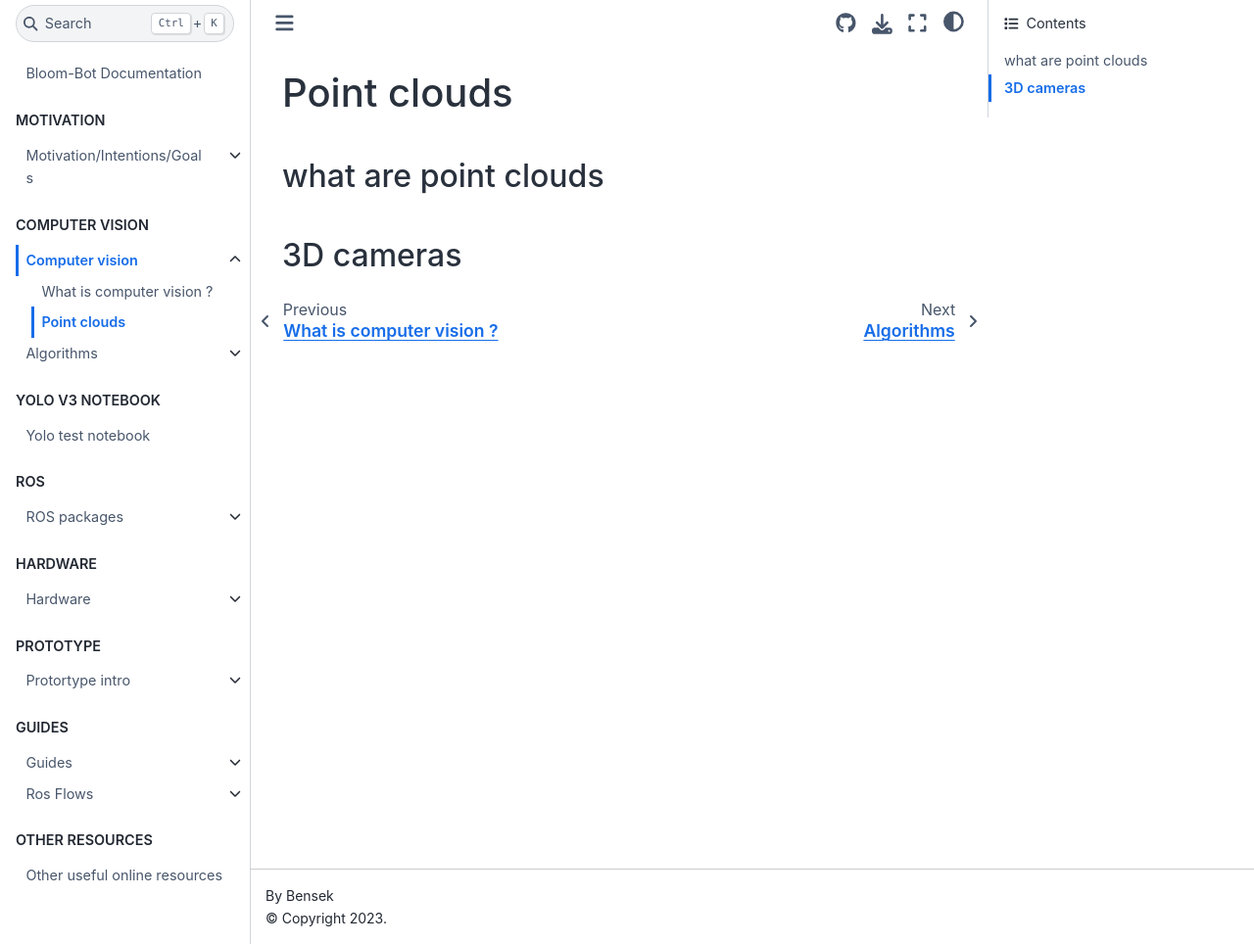
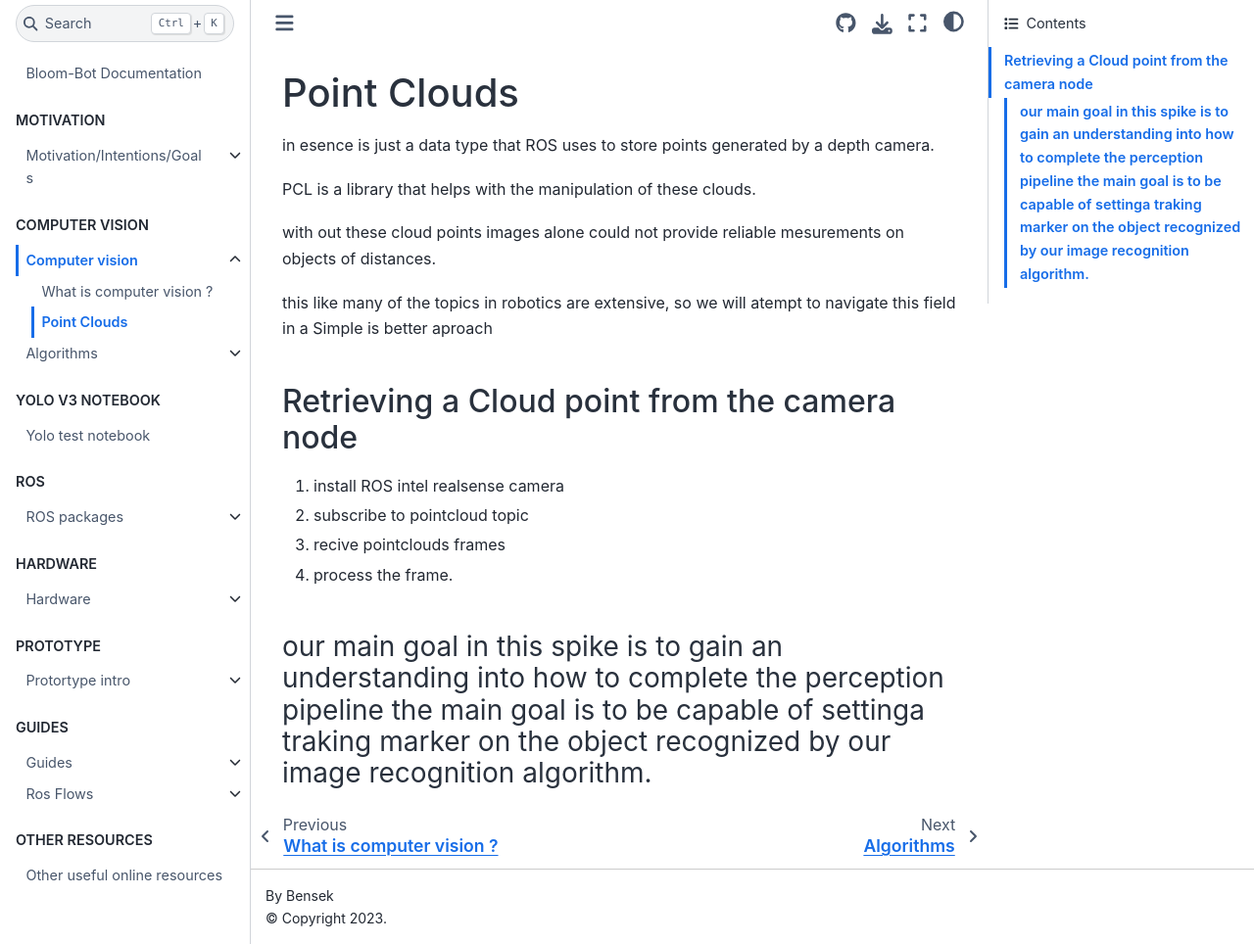
Before and after one commit to flippybit/bery-bot, a Jupyter Book: the page built from docs/vision/point-clouds.md, in a window 1280 px wide and 964 px high. Shown: the whole window at 98% size. Built offline with Jupyter Book 1.0.4 settings and Sphinx 7.4.7 and the Sphinx Book theme 1.1.4, drawn with Linux system fonts in a browser that asks for light colours; pages that are not in the unit, such as notebooks, are missing from menus.

Commit message:
renamed ros flows page

```diff
--- a/docs/_toc.yml
+++ b/docs/_toc.yml
@@ -69,7 +69,7 @@ parts: # a list of chapters, usefull if you want to group chapters
     sections:
       - file: flows/ros-flows-workspace
       - file: flows/the-hiearchy
-      - file: flows/pub-sub-node-cpp
+      - file: flows/create-ros-package
 
 - caption: OTHER RESOURCES
   chapters:
--- a/docs/vision/point-clouds.md
+++ b/docs/vision/point-clouds.md
@@ -1,5 +1,16 @@
-# Point clouds
+# Point Clouds
+in esence is just a data type that ROS uses to store points generated by a depth camera.
 
-## what are point clouds
+PCL is a library that helps with the manipulation of these clouds.
 
-## 3D cameras
+with out these cloud points images alone could not provide reliable mesurements on objects of distances.
+
+this like many of the topics in robotics are extensive, so we will atempt to navigate this field in a Simple is better aproach
+
+## Retrieving a Cloud point from the camera node
+1.  install ROS intel realsense camera
+2.  subscribe to pointcloud topic
+3.  recive pointclouds frames
+4.  process the frame.
+
+### our main goal in this spike is to gain an understanding into how to complete the perception pipeline the main goal is to be capable of settinga traking marker on the object recognized by our image recognition algorithm.
```
Also changed, not shown: docs/flows/create-ros-package.md (renamed from docs/flows/pub-sub-node-cpp.md, +5 -3 lines), docs/guides/retreiving-pointcloud.md (added, +24 -0 lines), docs/ros/ros-bare-bones-intro.md (added, +16 -0 lines).
